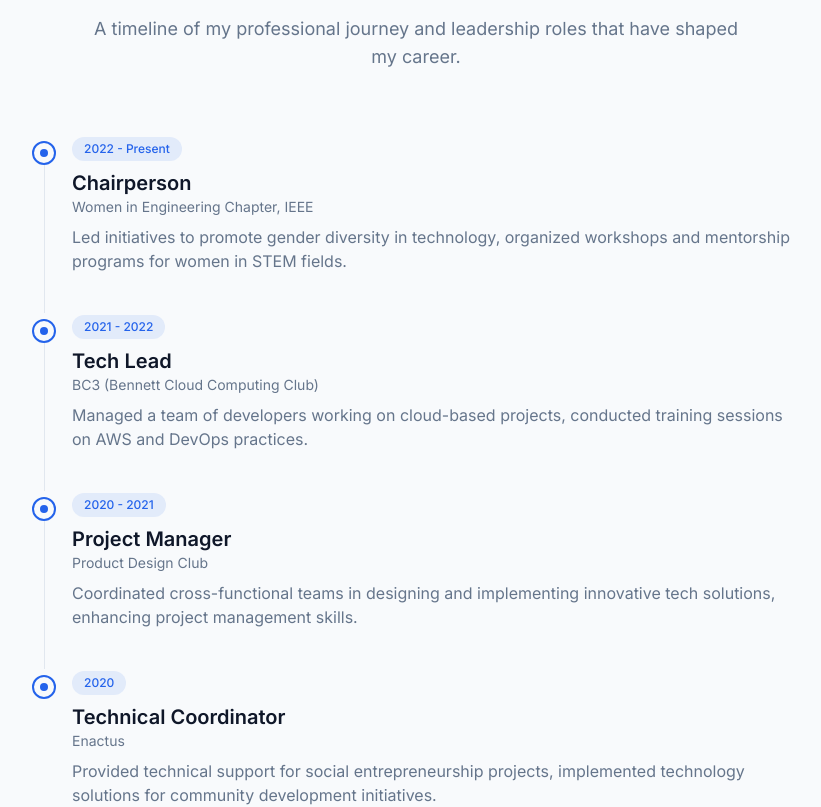
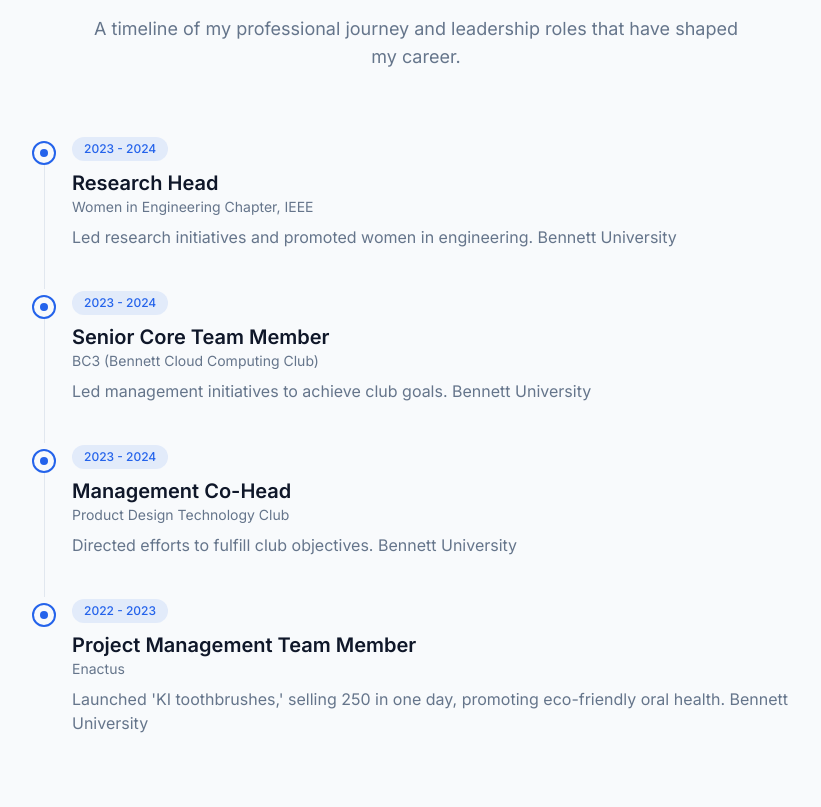
Before and after one commit to juhiagarwal2003/juhi, a React (Vite) app: page / in a window 1280 px wide. Shown: the part 4500-5307 px from the top of the page, without its empty margins (224-1045 px from the left). Built offline with nearby package versions, Linux system fonts and the light colour scheme.

Commit message:
Refactor experience section
Update experience section with new leadership/extracurricular activities.

```diff
--- a/src/components/Experience.tsx
+++ b/src/components/Experience.tsx
@@ -6,28 +6,28 @@ import TimelineItem from './TimelineItem';
 const Experience: React.FC = () => {
   const experiences = [
     {
-      title: 'Chairperson',
+      title: 'Research Head',
       organization: 'Women in Engineering Chapter, IEEE',
-      period: '2022 - Present',
-      description: 'Led initiatives to promote gender diversity in technology, organized workshops and mentorship programs for women in STEM fields.',
+      period: '2023 - 2024',
+      description: 'Led research initiatives and promoted women in engineering. Bennett University',
     },
     {
-      title: 'Tech Lead',
+      title: 'Senior Core Team Member',
       organization: 'BC3 (Bennett Cloud Computing Club)',
-      period: '2021 - 2022',
-      description: 'Managed a team of developers working on cloud-based projects, conducted training sessions on AWS and DevOps practices.',
+      period: '2023 - 2024',
+      description: 'Led management initiatives to achieve club goals. Bennett University',
     },
     {
-      title: 'Project Manager',
-      organization: 'Product Design Club',
-      period: '2020 - 2021',
-      description: 'Coordinated cross-functional teams in designing and implementing innovative tech solutions, enhancing project management skills.',
+      title: 'Management Co-Head',
+      organization: 'Product Design Technology Club',
+      period: '2023 - 2024',
+      description: 'Directed efforts to fulfill club objectives. Bennett University',
     },
     {
-      title: 'Technical Coordinator',
+      title: 'Project Management Team Member',
       organization: 'Enactus',
-      period: '2020',
-      description: 'Provided technical support for social entrepreneurship projects, implemented technology solutions for community development initiatives.',
+      period: '2022 - 2023',
+      description: 'Launched \'KI toothbrushes,\' selling 250 in one day, promoting eco-friendly oral health. Bennett University',
     },
   ];
 
```
